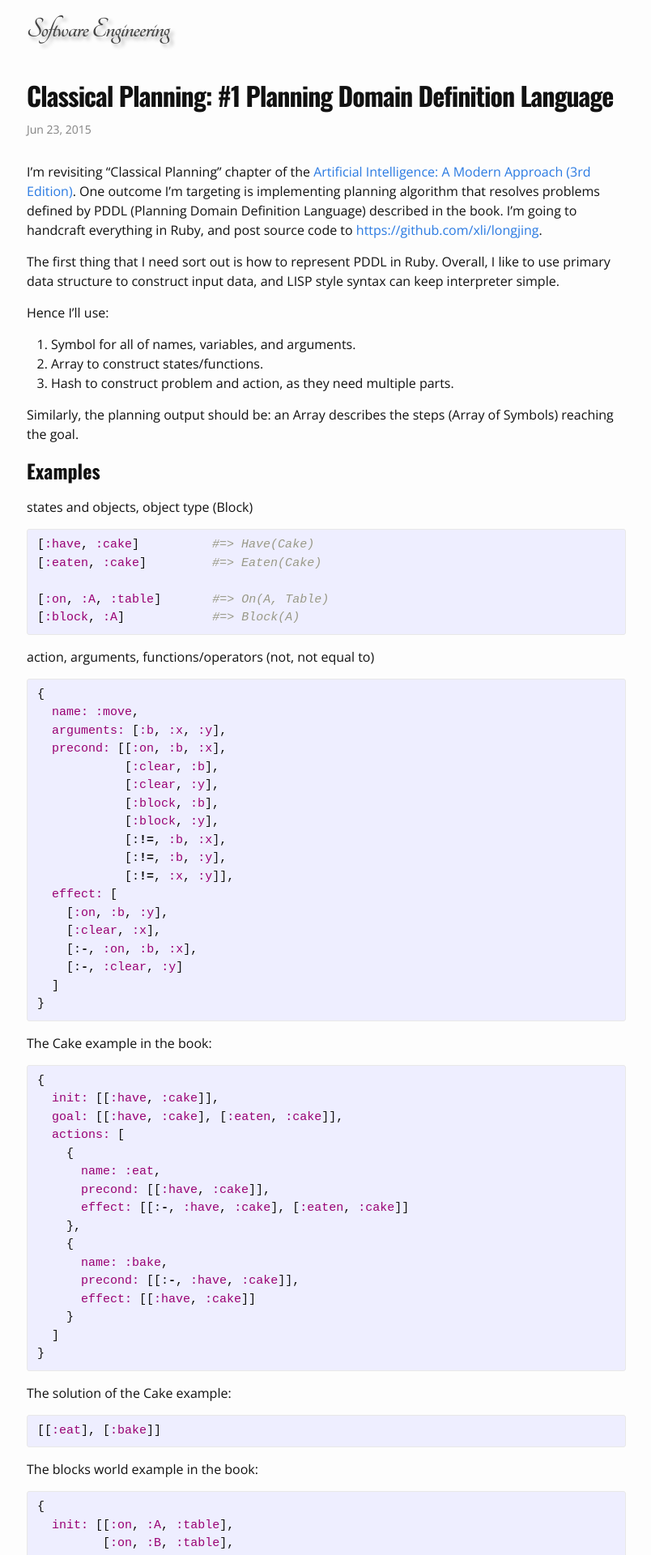
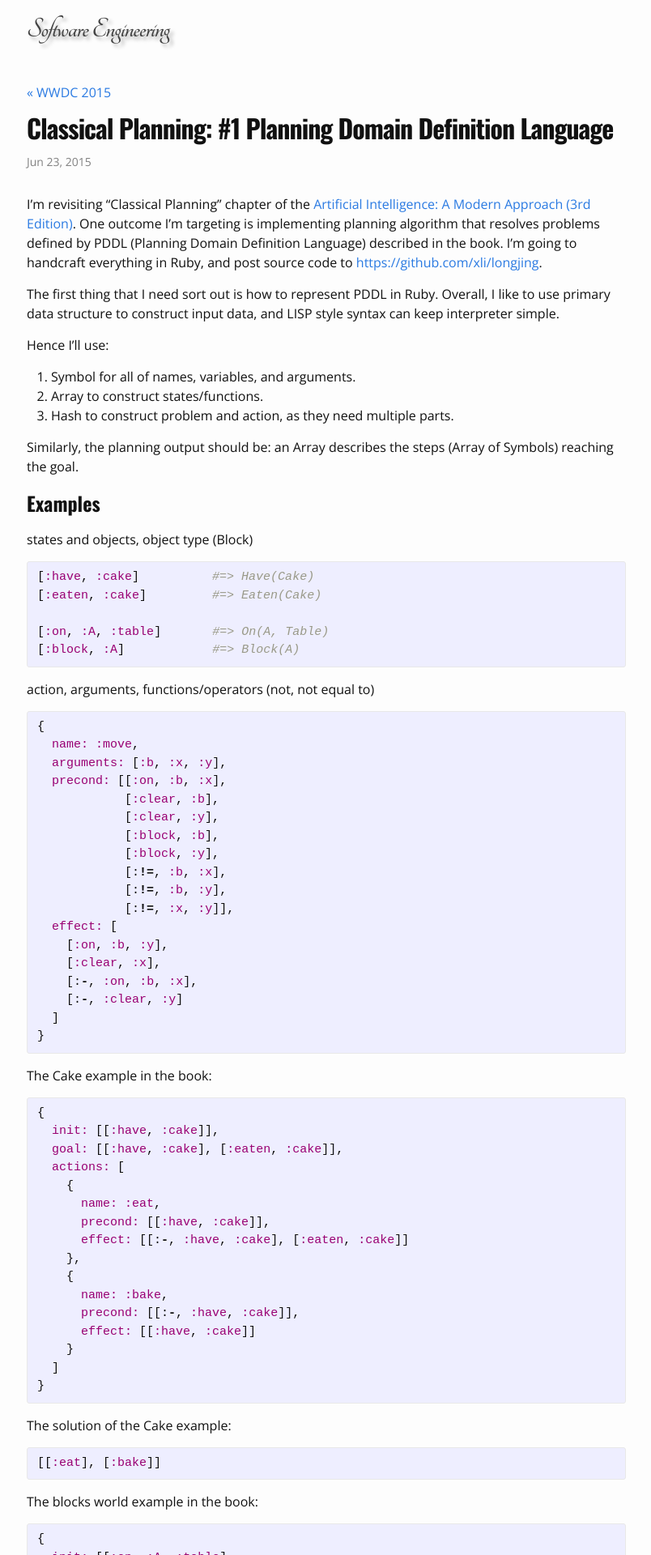
Before and after one commit to xli/xli.github.io, a Jekyll site: the page built from _posts/2015-06-23-classical-planning-1-planning-domain-definition-language.md, in a window 1280 px wide. Shown: the top 1920 px of the page at 81% size, without its empty margins (237-1041 px from the left). Built offline with Jekyll 4.4.1, drawn with Linux system fonts in a browser that asks for light colours; some of the changed text lies outside the part shown.

Commit message:
add a simple prev & next post nav to post layout

```diff
--- a/_layouts/post.html
+++ b/_layouts/post.html
@@ -3,6 +3,11 @@
 comments: true
 ---
 <div class="post">
+  <div class="post-nav">
+  {% if page.previous.url %}
+    <a class="prev" href="{{page.previous.url}}">&laquo; {{page.previous.title}}</a>
+  {% endif %}
+  </div>
 
   <header class="post-header">
     <h1 class="post-title">{{ page.title }}</h1>
@@ -12,6 +17,13 @@
   <article class="post-content">
     {{ content }}
   </article>
+
+  <div class="post-nav">
+  {% if page.next.url %}
+    <a class="next" href="{{page.next.url}}">{{page.next.title}} &raquo;</a>
+  {% endif %}
+  </div>
+
 {% if page.comments %}
   <div id="disqus_thread"></div>
 <script type="text/javascript">
--- a/css/main.scss
+++ b/css/main.scss
@@ -91,6 +91,19 @@
   margin-right: 10px;
 }
 
+.post-nav {
+  @extend %clearfix;
+  min-height: 40px;
+}
+
+.prev {
+  float: left;
+}
+
+.next {
+  float: right;
+}
+
 img[alt="Route-finding problem map"] {
   width: 300px;
 }
```
